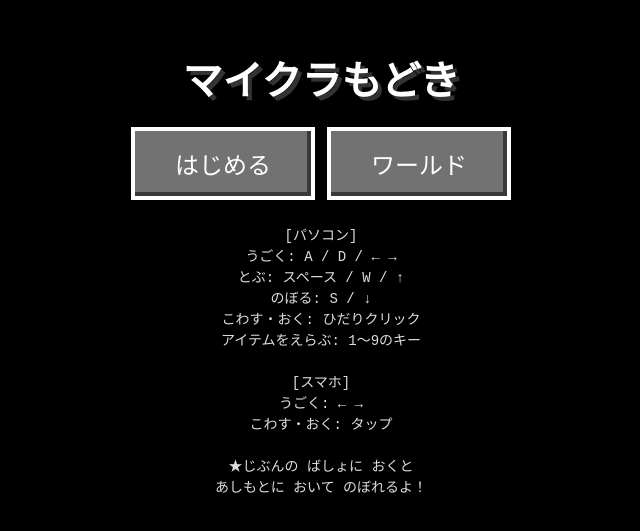
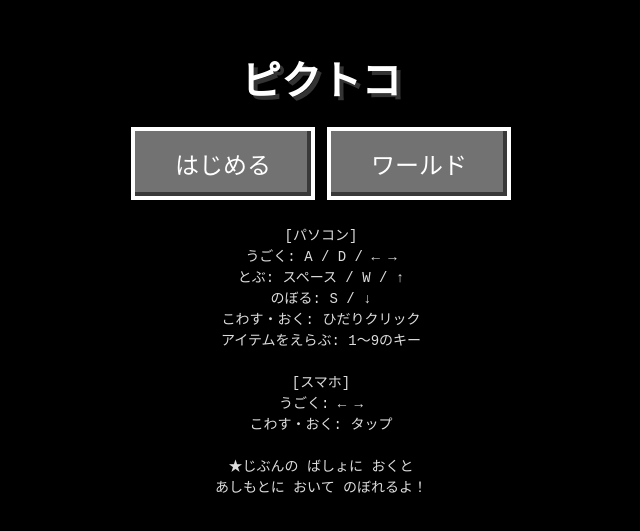
Before and after one commit to puniu3/mine, a plain HTML site: page index.html in a window 1280 px wide. Shown: the part 139-670 px from the top of the page, without its empty margins (319-959 px from the left). Drawn offline with Linux system fonts and the light colour scheme.

Commit message:
renamed to pictoco

```diff
--- a/index.html
+++ b/index.html
@@ -3,7 +3,7 @@
 <head>
     <meta charset="UTF-8">
     <meta name="viewport" content="width=device-width, initial-scale=1.0, maximum-scale=1.0, user-scalable=no">
-    <title>マイクラもどき</title>
+    <title>pictoco</title>
     <link rel="stylesheet" href="styles/style.css">
 </head>
 <body>
@@ -37,7 +37,7 @@
     </div>
 
     <div id="start-screen">
-        <h1>マイクラもどき</h1>
+        <h1>ピクトコ</h1>
         <div class="start-buttons">
             <button id="start-btn">はじめる</button>
             <button id="continue-btn">つづける</button>
```
